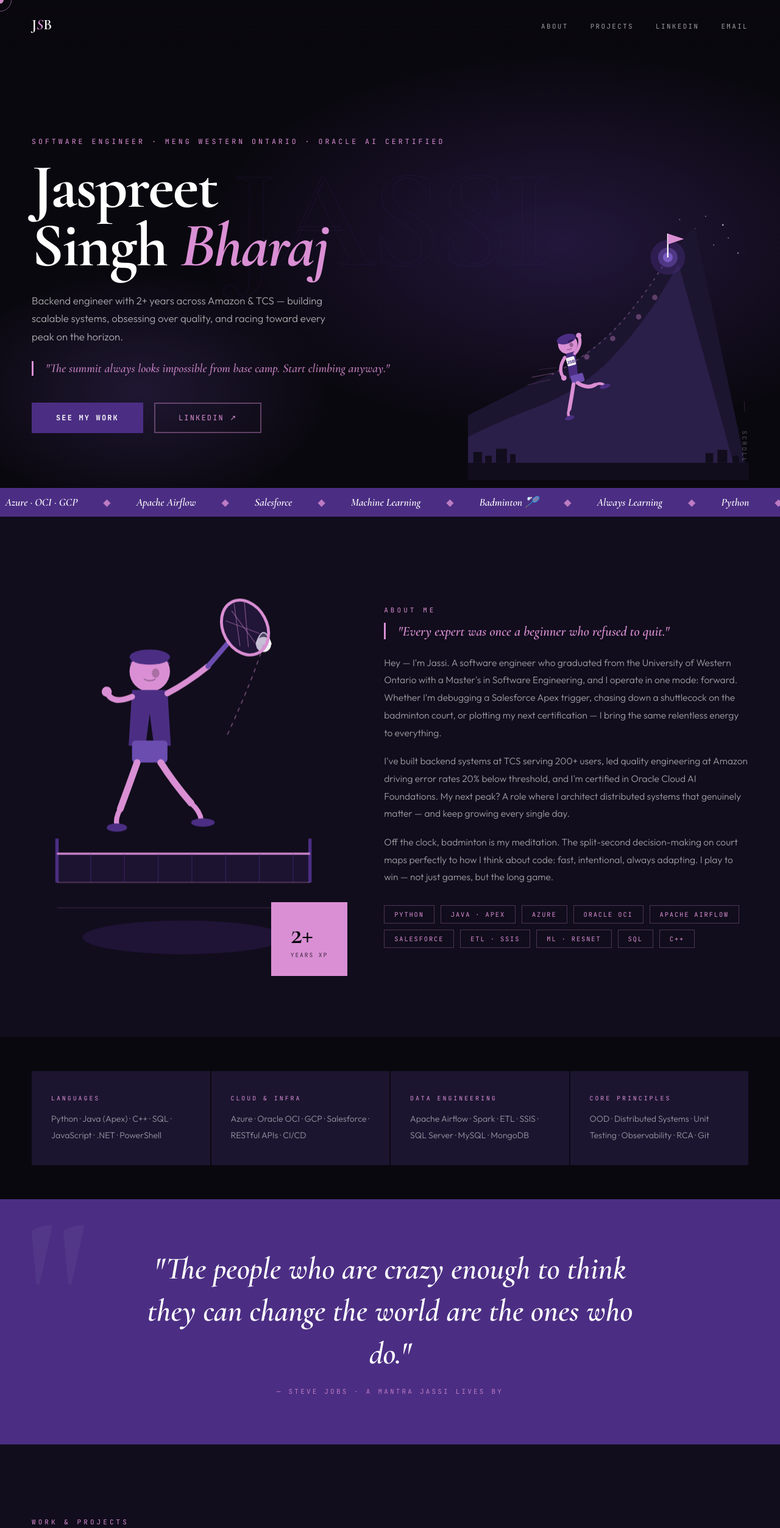
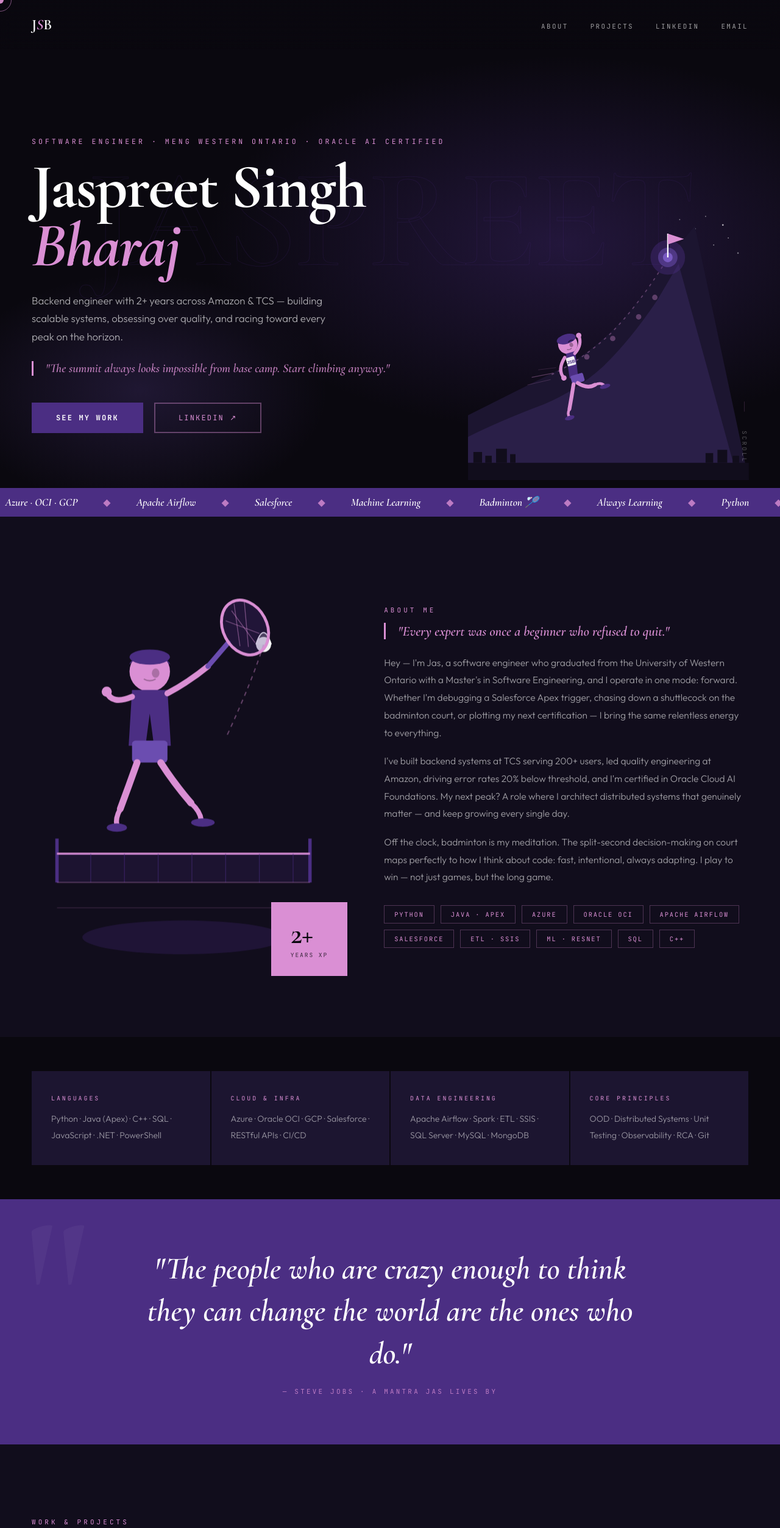
Before and after one commit to beingjassi101/beingjassi101.github.io, a plain HTML site: page index.html in a window 1280 px wide. Shown: the top 2505 px of the page at 61% size. Drawn offline with nearby package versions, Linux system fonts and the light colour scheme.

Commit message:
Update name references from Jassi to Jas

```diff
--- a/index.html
+++ b/index.html
@@ -201,7 +201,7 @@
 <!-- ═══════════════ HERO ═══════════════ -->
 <section id="hero">
   <div class="hero-gradient"></div>
-  <div class="hero-ghost">JASSI</div>
+  <div class="hero-ghost">JASPREET</div>
 
   <!-- RUNNER ON HILL -->
   <div class="runner-wrap">
@@ -291,7 +291,7 @@
   <div class="hero-content">
     <div class="hero-eyebrow">Software Engineer · MEng Western Ontario · Oracle AI Certified</div>
     <h1 class="hero-name">
-      Jaspreet<br>Singh <span class="accent">Bharaj</span>
+      Jaspreet Singh <span class="accent">Bharaj</span>
     </h1>
     <p class="hero-tagline">
       Backend engineer with 2+ years across Amazon & TCS — building scalable systems, obsessing over quality, and racing toward every peak on the horizon.
@@ -409,8 +409,8 @@
       <div class="reveal">
         <div class="sec-label">About Me</div>
         <blockquote class="about-quote">"Every expert was once a beginner who refused to quit."</blockquote>
-        <p class="about-body">Hey — I'm Jassi. A software engineer who graduated from the University of Western Ontario with a Master's in Software Engineering, and I operate in one mode: forward. Whether I'm debugging a Salesforce Apex trigger, chasing down a shuttlecock on the badminton court, or plotting my next certification — I bring the same relentless energy to everything.</p>
-        <p class="about-body">I've built backend systems at TCS serving 200+ users, led quality engineering at Amazon driving error rates 20% below threshold, and I'm certified in Oracle Cloud AI Foundations. My next peak? A role where I architect distributed systems that genuinely matter — and keep growing every single day.</p>
+        <p class="about-body">Hey — I'm Jas, a software engineer who graduated from the University of Western Ontario with a Master's in Software Engineering, and I operate in one mode: forward. Whether I'm debugging a Salesforce Apex trigger, chasing down a shuttlecock on the badminton court, or plotting my next certification — I bring the same relentless energy to everything.</p>
+        <p class="about-body">I've built backend systems at TCS serving 200+ users, led quality engineering at Amazon, driving error rates 20% below threshold, and I'm certified in Oracle Cloud AI Foundations. My next peak? A role where I architect distributed systems that genuinely matter — and keep growing every single day.</p>
         <p class="about-body">Off the clock, badminton is my meditation. The split-second decision-making on court maps perfectly to how I think about code: fast, intentional, always adapting. I play to win — not just games, but the long game.</p>
         <div class="about-chips">
           <span class="chip">Python</span><span class="chip">Java · Apex</span><span class="chip">Azure</span>
@@ -445,7 +445,7 @@
 <!-- QUOTE 1 -->
 <div class="quote-band reveal">
   <p class="qb-text">"The people who are crazy enough to think they can change the world are the ones who do."</p>
-  <p class="qb-author">— Steve Jobs · A mantra Jassi lives by</p>
+  <p class="qb-author">— Steve Jobs · A mantra Jas lives by</p>
 </div>
 
 <!-- ═══════════════ PROJECTS ═══════════════ -->
@@ -568,8 +568,8 @@
 
 <!-- QUOTE 2 -->
 <div class="quote-band reveal">
-  <p class="qb-text">"In badminton, as in engineering — the rally is won not by the loudest swing, but by reading the pattern before anyone else does."</p>
-  <p class="qb-author">— Jassi's court philosophy</p>
+  <p class="qb-text">"In badminton, as in engineering, the rally is won not by the loudest swing, but by reading the pattern before anyone else does."</p>
+  <p class="qb-author">— Jas's court philosophy</p>
 </div>
 
 <!-- ═══════════════ LINKEDIN ═══════════════ -->
```
